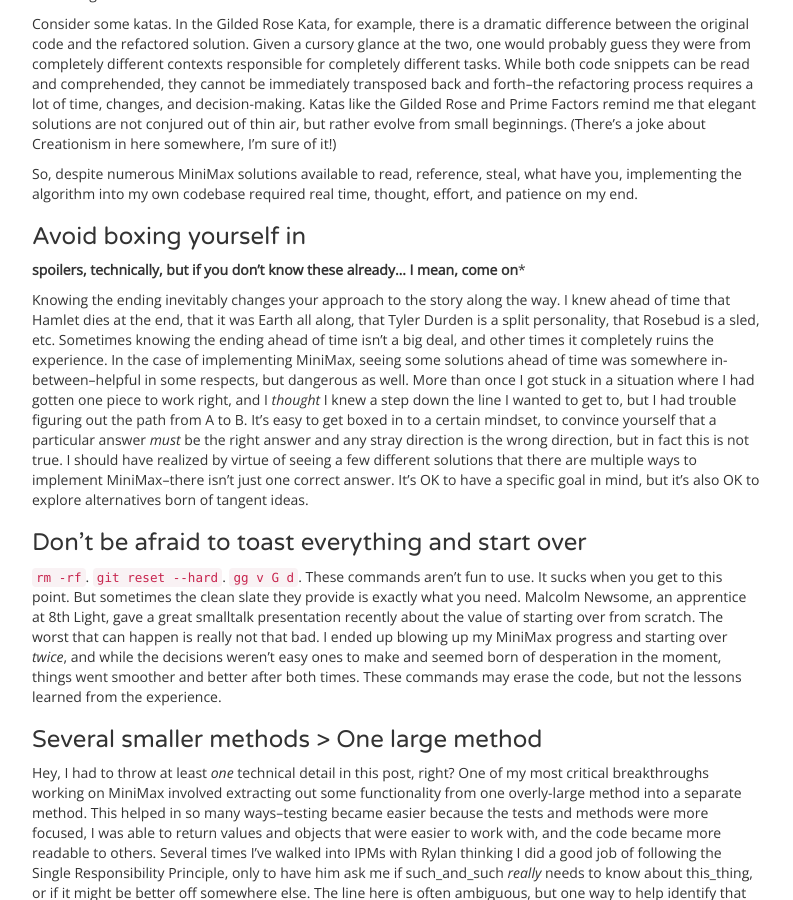
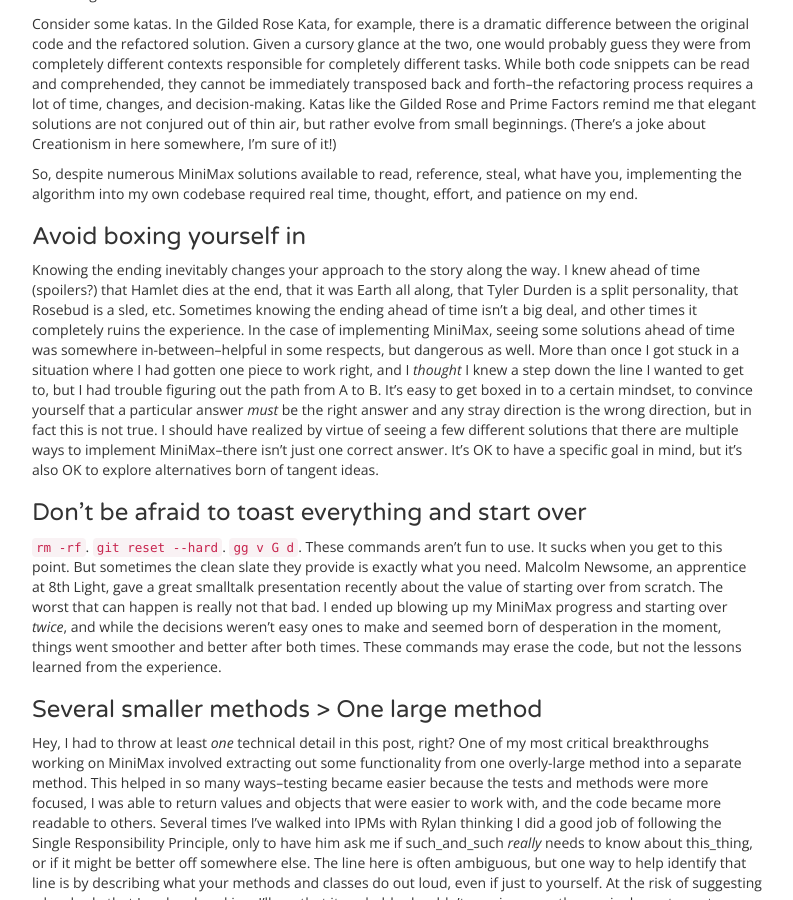
Before and after one commit to mikeknep/website, a Jekyll site: the page built from _posts/2014-03-07-minimax-lessons-and-reminders.md, in a window 1280 px wide and 900 px high, scrolled down 564 px. Shown: the whole window, without its empty margins (243-1036 px from the left). Built offline with Jekyll 4.4.1, drawn with Linux system fonts in a browser that asks for light colours; nearby versions of some CDN libraries; library files that are not in the unit come from our copies; Markdown is read by kramdown in place of the engine named in the settings.

Commit message:
Wordsmiths minimax post

```diff
--- a/_posts/2014-03-07-minimax-lessons-and-reminders.md
+++ b/_posts/2014-03-07-minimax-lessons-and-reminders.md
@@ -12,9 +12,8 @@ Consider some katas. In the Gilded Rose Kata, for example, there is a dramatic d
 So, despite numerous MiniMax solutions available to read, reference, steal, what have you, implementing the algorithm into my own codebase required real time, thought, effort, and patience on my end.
 
 ### Avoid boxing yourself in
-**spoilers, technically, but if you don't know these already... I mean, come on***
 
-Knowing the ending inevitably changes your approach to the story along the way. I knew ahead of time that Hamlet dies at the end, that it was Earth all along, that Tyler Durden is a split personality, that Rosebud is a sled, etc. Sometimes knowing the ending ahead of time isn't a big deal, and other times it completely ruins the experience. In the case of implementing MiniMax, seeing some solutions ahead of time was somewhere in-between--helpful in some respects, but dangerous as well. More than once I got stuck in a situation where I had gotten one piece to work right, and I *thought* I knew a step down the line I wanted to get to, but I had trouble figuring out the path from A to B. It's easy to get boxed in to a certain mindset, to convince yourself that a particular answer *must* be the right answer and any stray direction is the wrong direction, but in fact this is not true. I should have realized by virtue of seeing a few different solutions that there are multiple ways to implement MiniMax--there isn't just one correct answer. It's OK to have a specific goal in mind, but it's also OK to explore alternatives born of tangent ideas.
+Knowing the ending inevitably changes your approach to the story along the way. I knew ahead of time (spoilers?) that Hamlet dies at the end, that it was Earth all along, that Tyler Durden is a split personality, that Rosebud is a sled, etc. Sometimes knowing the ending ahead of time isn't a big deal, and other times it completely ruins the experience. In the case of implementing MiniMax, seeing some solutions ahead of time was somewhere in-between--helpful in some respects, but dangerous as well. More than once I got stuck in a situation where I had gotten one piece to work right, and I *thought* I knew a step down the line I wanted to get to, but I had trouble figuring out the path from A to B. It's easy to get boxed in to a certain mindset, to convince yourself that a particular answer *must* be the right answer and any stray direction is the wrong direction, but in fact this is not true. I should have realized by virtue of seeing a few different solutions that there are multiple ways to implement MiniMax--there isn't just one correct answer. It's OK to have a specific goal in mind, but it's also OK to explore alternatives born of tangent ideas.
 
 ### Don't be afraid to toast everything and start over
 `rm -rf`. `git reset --hard`. `gg v G d`. These commands aren't fun to use. It sucks when you get to this point. But sometimes the clean slate they provide is exactly what you need. Malcolm Newsome, an apprentice at 8th Light, gave a great smalltalk presentation recently about the value of starting over from scratch. The worst that can happen is really not that bad. I ended up blowing up my MiniMax progress and starting over *twice*, and while the decisions weren't easy ones to make and seemed born of desperation in the moment, things went smoother and better after both times. These commands may erase the code, but not the lessons learned from the experience.
```
